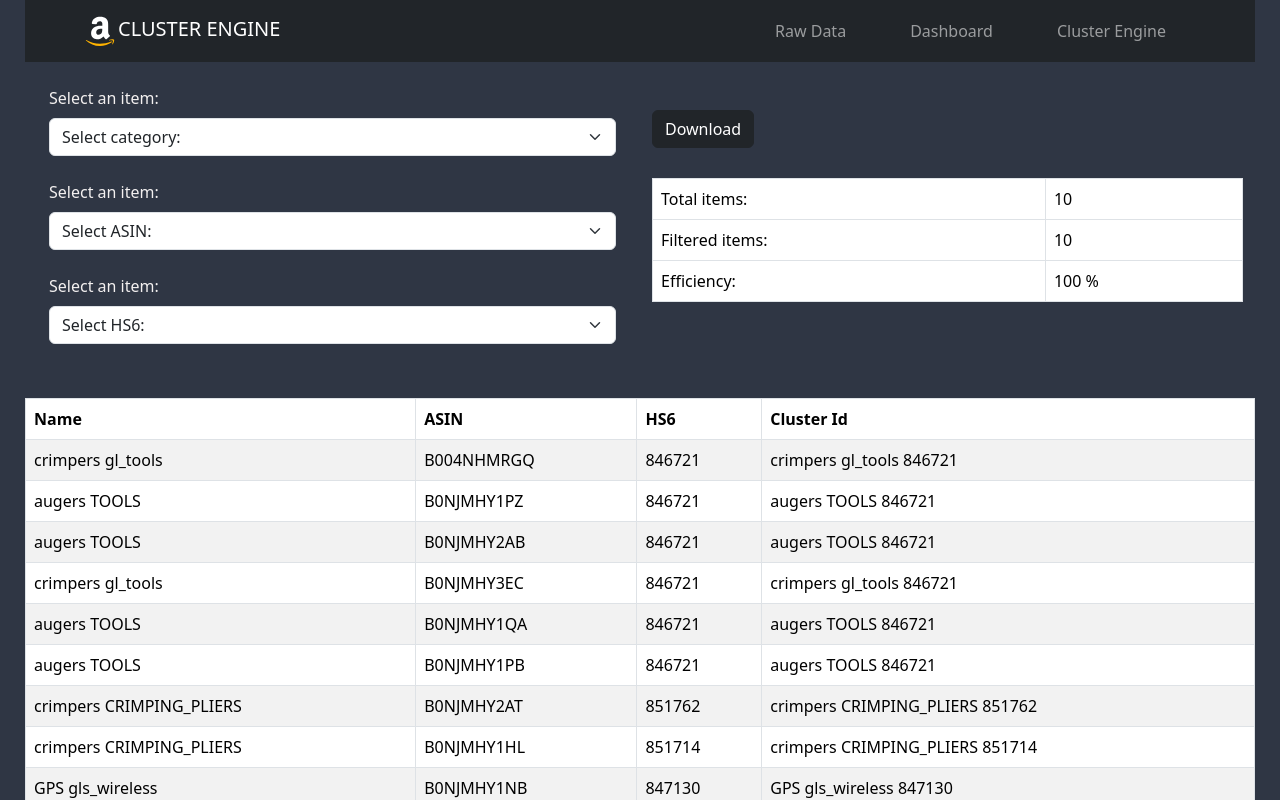
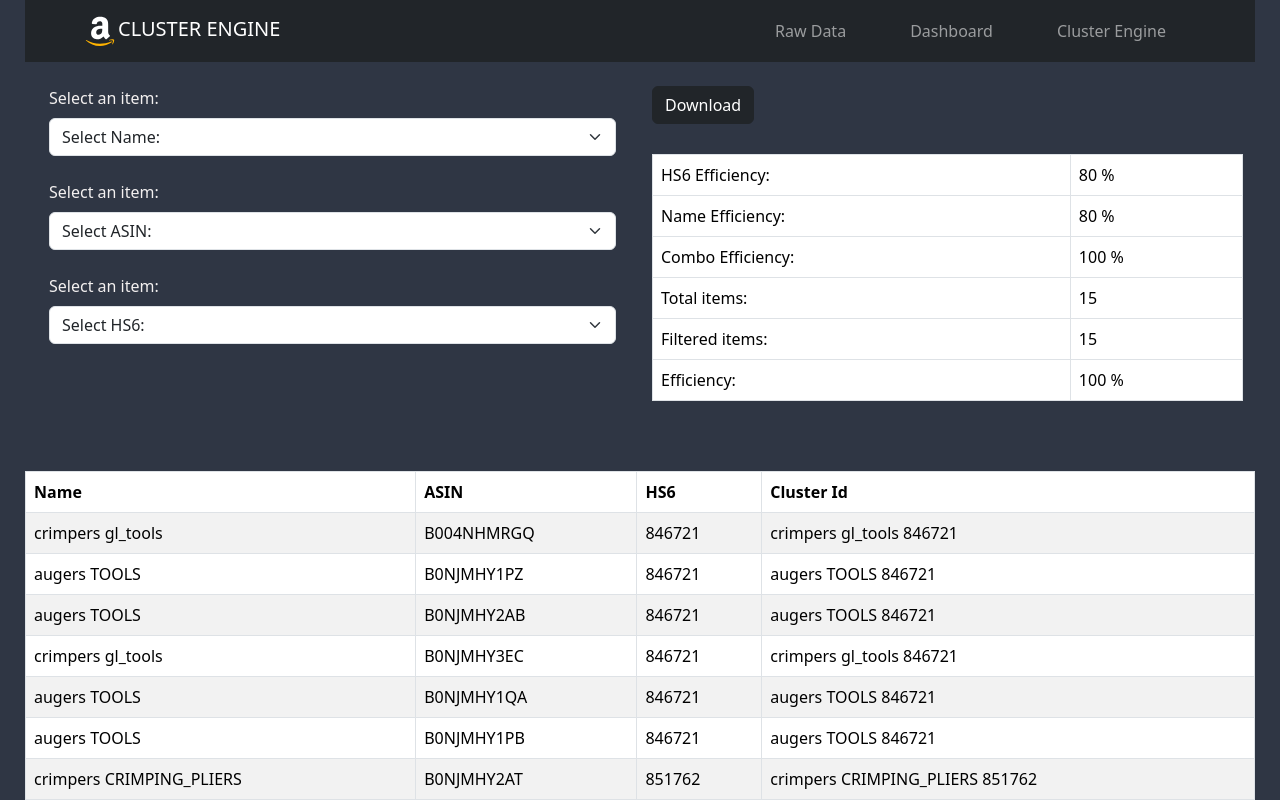
Before and after one commit to NikhilNB24/CSV-Reader, a React (Create React App) app: page /dashboard in a window 1280 px wide. Shown: the top 800 px of the page. Built offline with nearby package versions, Linux system fonts and the light colour scheme; sample sign-in values are in the browser's storage.

Commit message:
Updated dashboard

```diff
--- a/src/Components/dashboard.jsx
+++ b/src/Components/dashboard.jsx
@@ -17,6 +17,9 @@ const Dashboard = () => {
     const [nameDropdown, setNameDropdown] = useState([]);
     const [asinDropdown, setASINDropdown] = useState([]);
     const [hs6Dropdown, setHS6Dropdown] = useState([]);
+    const [hs6Count, seths6Count] = useState(0);
+    const [nameCount, setNameCount] = useState(0);
+    const [comboCount, setComboCount] = useState(0);
 
     let tempRows = [];
 
@@ -32,6 +35,15 @@ const Dashboard = () => {
             skipEmptyLines: true,
         }).data;
         setData(parsedData);
+
+        const filteredhs6List = data.filter((obj) => obj.HS6 !== "");
+        seths6Count(filteredhs6List.length);
+
+        const filteredNameList = data.filter((obj) => obj.Name !== "");
+        setNameCount(filteredNameList.length);
+
+        const filteredComboList = data.filter((obj) => obj.Combo !== "");
+        setComboCount(filteredComboList.length);
 
         const uniqueNamesSet = new Set(data.map((item) => item.Name));
         const uniqueNamesArray = Array.from(uniqueNamesSet);
@@ -85,7 +97,6 @@ const Dashboard = () => {
             });
         });
         setFilteredData(cc);
-        console.log(filteredData);
     };
 
     useEffect(() => {
@@ -115,9 +126,7 @@ const Dashboard = () => {
                                             setSelectedName(e.target.value)
                                         }
                                     >
-                                        <option value="">
-                                            Select category:
-                                        </option>
+                                        <option value="">Select Name:</option>
                                         {nameDropdown.map((item, index) => (
                                             <option key={index} value={item}>
                                                 {item}
@@ -190,10 +199,32 @@ const Dashboard = () => {
 
                             <div className="col-md-6">
                                 <br />
-                                <br />
                                 <DownloadButton data={filteredData} />
                                 <table className="table table-bordered">
                                     <tbody>
+                                        <tr>
+                                            <td>HS6 Efficiency:</td>
+                                            <td>
+                                                {(hs6Count / data.length) * 100}{" "}
+                                                %
+                                            </td>
+                                        </tr>
+                                        <tr>
+                                            <td>Name Efficiency:</td>
+                                            <td>
+                                                {(nameCount / data.length) *
+                                                    100}{" "}
+                                                %
+                                            </td>
+                                        </tr>
+                                        <tr>
+                                            <td>Combo Efficiency:</td>
+                                            <td>
+                                                {(comboCount / data.length) *
+                                                    100}{" "}
+                                                %
+                                            </td>
+                                        </tr>
                                         <tr>
                                             <td>Total items:</td>
                                             <td>{data.length}</td>
```
Also changed, not shown: src/test.csv.
